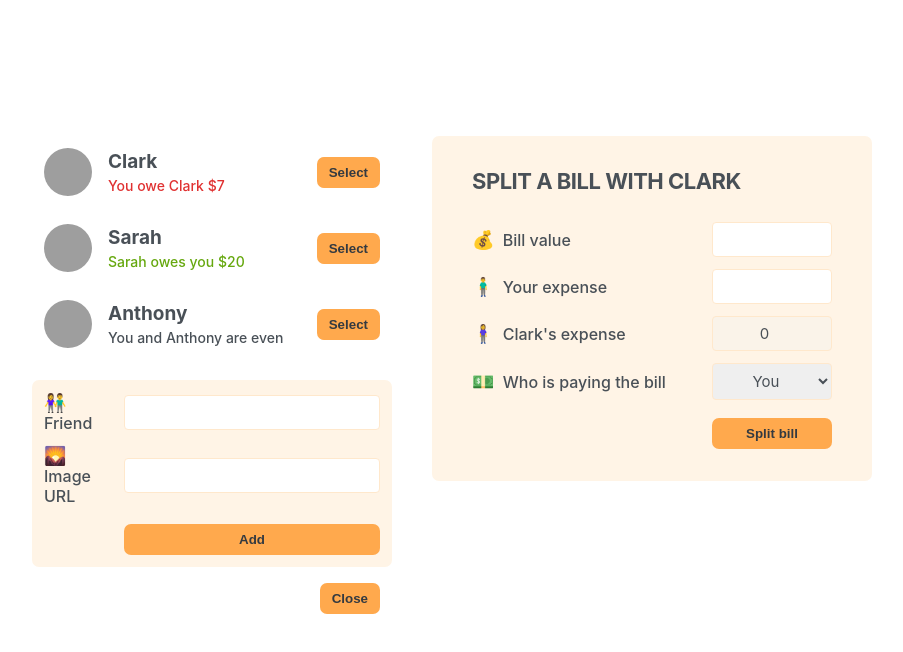
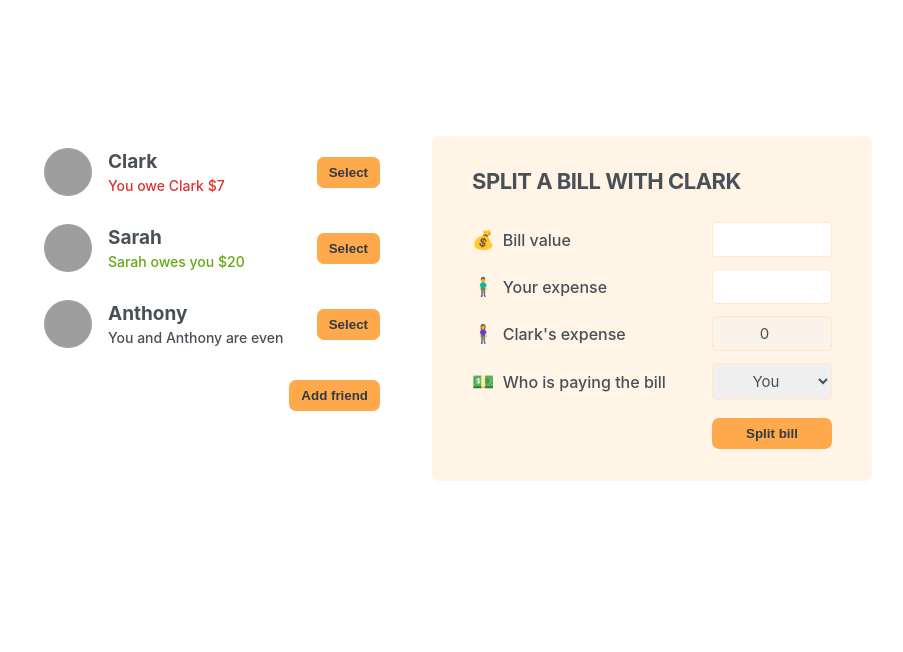
Before and after one commit to RamezKhaled77/Eat_n_Split, a React (Create React App) app: page / in a window 1280 px wide. Shown: the top 652 px of the page, without its empty margins (188-1091 px from the left). Built offline with nearby package versions, Linux system fonts and the light colour scheme; grey boxes are pictures that could not be loaded.

Commit message:
Edit the code for more clearness

```diff
--- a/src/App.js
+++ b/src/App.js
@@ -20,25 +20,29 @@
   },
 ];
 
+function Button({ onHandleClick, children }) {
+  return (
+    <button className="button" onClick={onHandleClick}>
+      {children}
+    </button>
+  );
+}
+
 function App() {
-  const [displayAddFriend, setDisplayAddFriend] = useState(false);
+  const [showAddFriend, setShowAddFriend] = useState(false);
 
-  function handleClick() {
-    setDisplayAddFriend((cur) => !cur);
+  function handleShowAddFriend() {
+    setShowAddFriend((show) => !show);
   }
 
   return (
     <div className="app">
       <div className="sidebar">
         <FriendList />
-        {displayAddFriend ? (
-          <Button onHandleClick={handleClick}>Add friend</Button>
-        ) : (
-          <>
-            <FormAddFriend />
-            <Button onHandleClick={handleClick}>Close</Button>
-          </>
-        )}
+        {showAddFriend && <FormAddFriend />}
+        <Button onHandleClick={handleShowAddFriend}>
+          {showAddFriend ? "Close" : "Add friend"}
+        </Button>
       </div>
       <FormSplitBill />
     </div>
@@ -78,14 +82,6 @@
   );
 }
 
-function Button({ onHandleClick, children }) {
-  return (
-    <button className="button" onClick={onHandleClick}>
-      {children}
-    </button>
-  );
-}
-
 function FormAddFriend() {
   return (
     <form className="form-add-friend">
```
